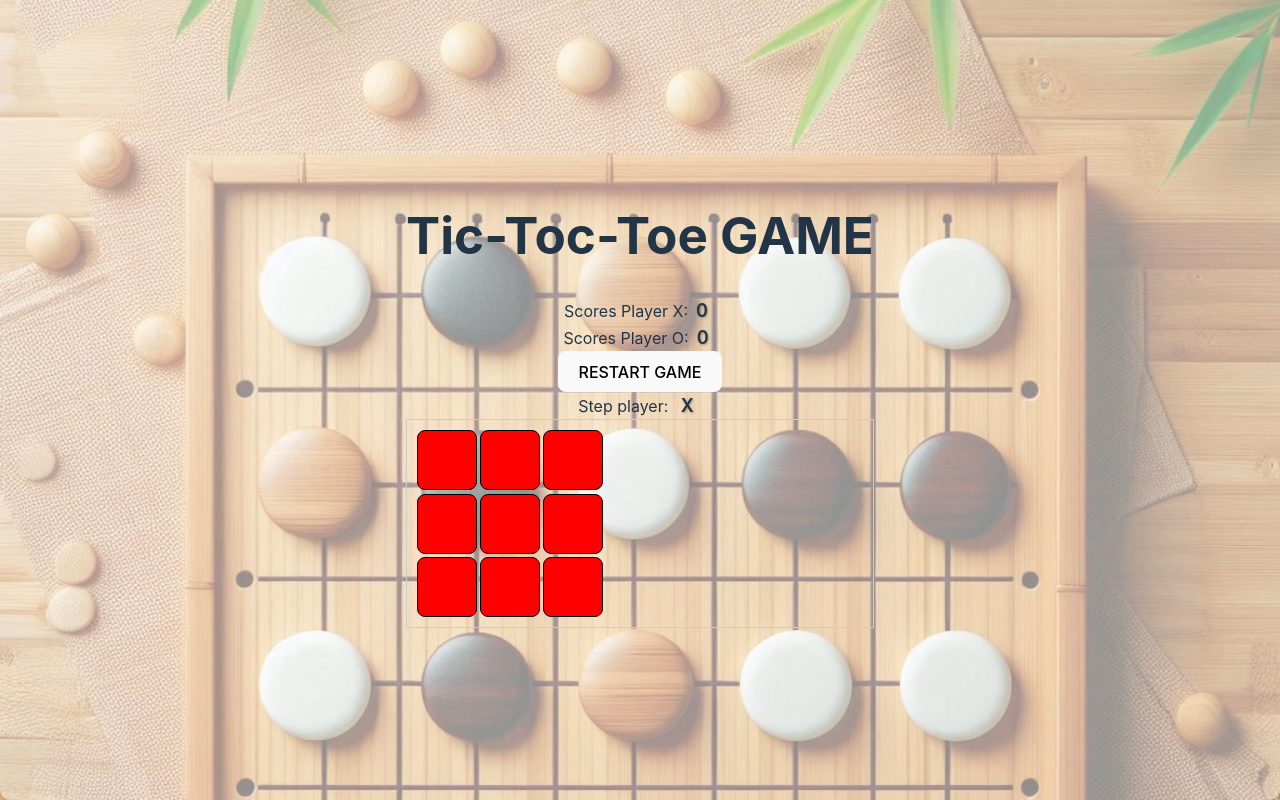
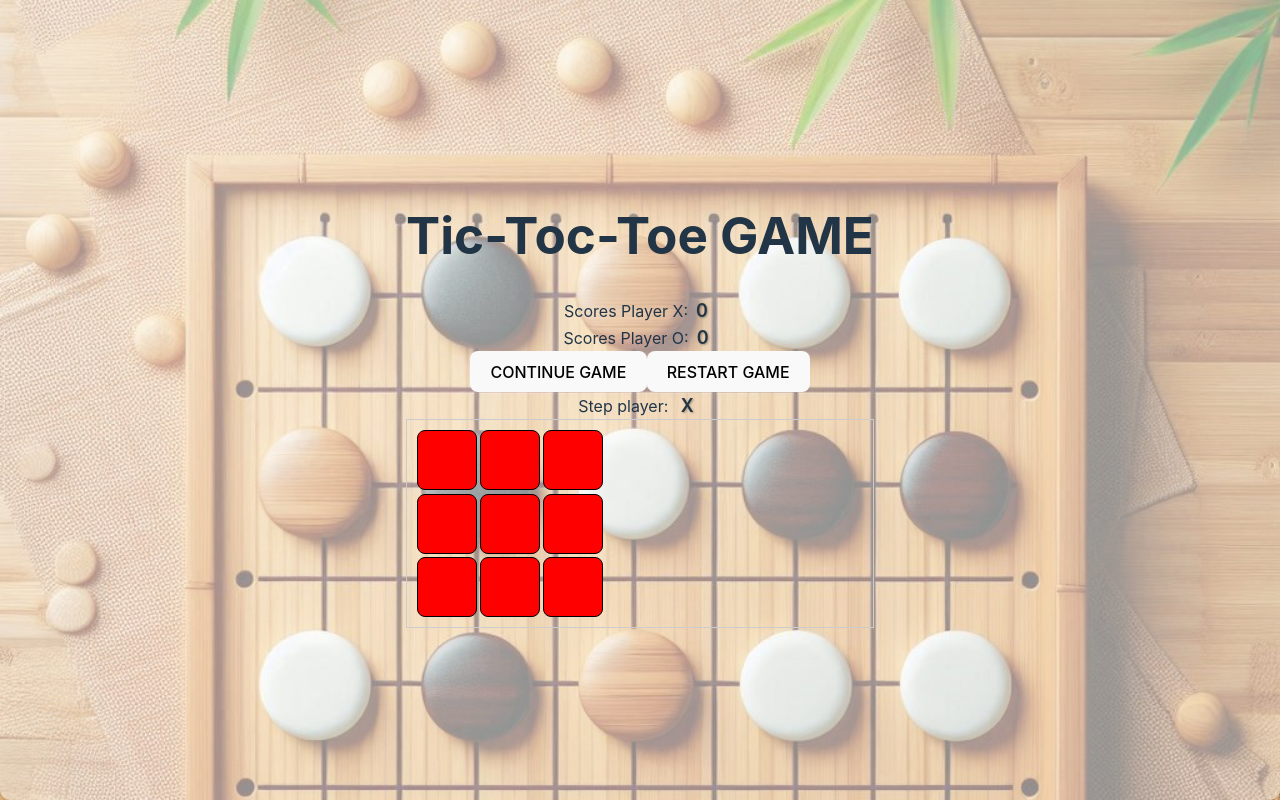
Before and after one commit to AlexandrSherbina/tic-tac-toe-react, a React (Vite) app: page / in a window 1280 px wide. Built offline with nearby package versions, Linux system fonts and the light colour scheme.

Commit message:
fixed points panel

```diff
--- a/src/App.tsx
+++ b/src/App.tsx
@@ -13,6 +13,7 @@ function App() {
   const [currentPlayer, setCurrentPlayer] = useState<number>(0);
   const [scores, setScores] = useState<ScoresTypes>({ X: 0, O: 0 });
   const [restart, setRestart] = useState(false);
+  const [reset, setReset] = useState(false);
   return (
     <>
       <div className="container-game">
@@ -22,6 +23,7 @@ function App() {
           currentPlayer={currentPlayer}
           restart={restart}
           setRestart={setRestart}
+          setReset={setReset}
         ></PanelGame>
         <BoardComponent
           setScores={setScores}
@@ -29,6 +31,8 @@ function App() {
           setCurrentPlayer={setCurrentPlayer}
           restart={restart}
           setRestart={setRestart}
+          setReset={setReset}
+          reset={reset}
         ></BoardComponent>
       </div>
     </>
--- a/src/BoardComponent/BoardComponent.tsx
+++ b/src/BoardComponent/BoardComponent.tsx
@@ -13,6 +13,8 @@ interface BoardProps {
   setScores: (value: any) => void;
   restart: boolean;
   setRestart: (value: boolean) => void;
+  reset: boolean;
+  setReset: (value: boolean) => void;
   currentPlayer: number;
   setCurrentPlayer: (value: number) => void;
 }
@@ -27,6 +29,8 @@ const BoardComponent: React.FC<BoardProps> = ({
   setRestart,
   currentPlayer,
   setCurrentPlayer,
+  reset,
+  setReset,
 }) => {
   const customBoard = createBoard(SIZE_GRID, "");
   const [board, setBoard] = useState<string[][]>(customBoard);
@@ -109,6 +113,17 @@ const BoardComponent: React.FC<BoardProps> = ({
     }
   }, [restart]);
 
+  useEffect(() => {
+    if (reset) {
+      setBlockingWinnerVerification(false);
+      setScores({ X: 0, O: 0 });
+      removeWinnerClass();
+      setStrokeCounter(0);
+      setBoard(customBoard);
+      setReset(false);
+    }
+  }, [reset]);
+
   return (
     <>
       <div
--- a/src/PanelGame/ButtonPanel/ButtonPanel.scss
+++ b/src/PanelGame/ButtonPanel/ButtonPanel.scss
@@ -1,8 +1,10 @@
 .button-container-game {
+
 }
 .btn-game {
 }
 
+.btn-reset-game ,
 .btn-restart-game {
     &:active {
         background-color: darkgray;
@@ -10,4 +12,4 @@
         transform: translateY(2px);
         transition: all 0.2s ease-in-out;
       }
-}
+    }
--- a/src/PanelGame/ButtonPanel/ButtonPanel.tsx
+++ b/src/PanelGame/ButtonPanel/ButtonPanel.tsx
@@ -2,13 +2,18 @@ import React from "react";
 import "./ButtonPanel.scss";
 interface ButtonPanelProps {
   setRestart: (value: boolean) => void;
+  setReset: (value: boolean) => void;
 }
-const ButtonPanel: React.FC<ButtonPanelProps> = ({ setRestart }) => {
+const ButtonPanel: React.FC<ButtonPanelProps> = ({ setRestart, setReset }) => {
   const handleRestart = () => setRestart(true);
+  const handlerReset = () => setReset(true);
   return (
     <>
       <div className="button-container-game">
         <button onClick={handleRestart} className="btn-game btn-restart-game">
+          CONTINUE GAME
+        </button>
+        <button onClick={handlerReset} className="btn-game btn-reset-game">
           RESTART GAME
         </button>
       </div>
--- a/src/PanelGame/PanelGame.tsx
+++ b/src/PanelGame/PanelGame.tsx
@@ -8,19 +8,21 @@ interface PanelGameProps {
   currentPlayer: number;
   restart: boolean;
   setRestart: (value: boolean) => void;
+  setReset: (value: boolean) => void;
 }
 
 const PanelGame: React.FC<PanelGameProps> = ({
   scores,
   currentPlayer,
   setRestart,
+  setReset,
 }) => {
   return (
     <>
       <div className="container-panel-game">
         <h1>Tic-Toc-Toe GAME</h1>
         <ScoresPanel scores={scores}></ScoresPanel>
-        <ButtonPanel setRestart={setRestart}></ButtonPanel>
+        <ButtonPanel setRestart={setRestart} setReset={setReset}></ButtonPanel>
         <div className="container-step-players">
           Step player: <span>{playerSign(currentPlayer)}</span>
         </div>
--- a/src/PanelGame/ScoresPanel/FastCounter/FastCounter.tsx
+++ b/src/PanelGame/ScoresPanel/FastCounter/FastCounter.tsx
@@ -28,7 +28,6 @@ const FastCounter: React.FC<FastCounterProps> = ({
 
   useEffect(() => {
     let count = score >= 1 ? (score - 1) * rank : 0;
-
     const animate = () => {
       if (count === scoreWithRank) {
         if (intervalRef.current !== null) {
@@ -42,6 +41,10 @@ const FastCounter: React.FC<FastCounterProps> = ({
     };
 
     animate();
+
+    if (count === 0 && counterScores > 0) {
+      setCounterScores(count);
+    }
 
     return () => {
       if (intervalRef.current !== null) {
```
